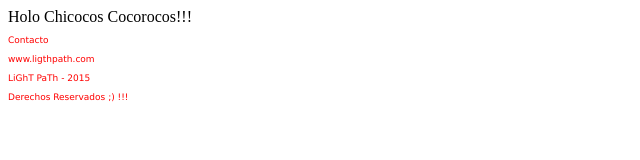
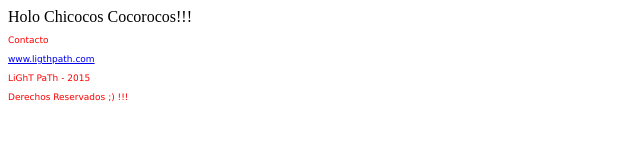
Before and after one commit to Taxxx/TreeHope2.0, a plain HTML site: page index.html in a window 1280 px wide. Shown: the full height of the page, 0-640 px from the left. Drawn offline with Linux system fonts and the light colour scheme.

Commit message:
modificando footer con url

```diff
--- a/index.html
+++ b/index.html
@@ -12,7 +12,7 @@
 
 		<font color="red" style="font-size:9px" face="verdana">
 		<p>Contacto</p>
-		<p>www.ligthpath.com</p>
+		<p><a href="www.ligthpath.com">www.ligthpath.com</a></p>
 		<p> LiGhT PaTh - 2015</p>
 		<p> Derechos Reservados ;) !!!</p>
 	</footer>
```
